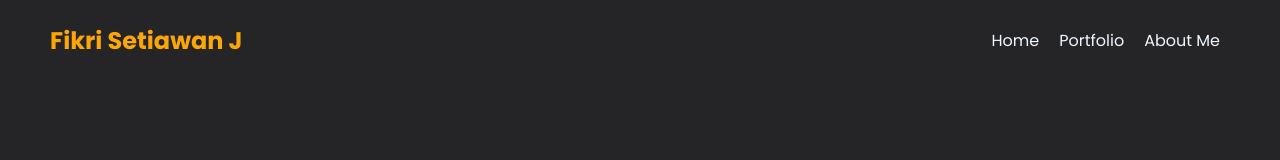
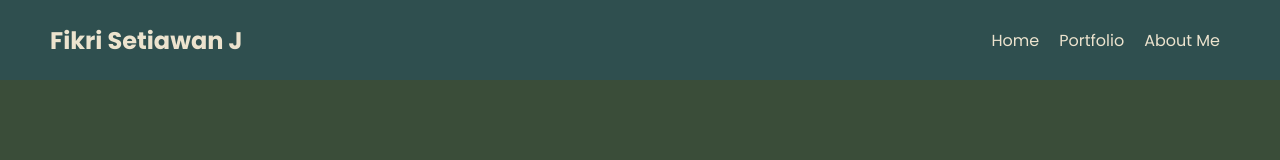
Before and after one commit to fikrysetiaone/learn_web, a plain HTML site: page index.html in a window 1280 px wide. Drawn offline with Linux system fonts and the light colour scheme.

Commit message:
prettying :)

```diff
--- a/index.html
+++ b/index.html
@@ -3,7 +3,7 @@
 <head>
     <meta charset="UTF-8">
     <meta name="viewport" content="width=device-width, initial-scale=1.0">
-    <title>My Web</title>
+    <title>My Website</title>
     <link rel="stylesheet" href="style.css">
 </head>
 <body>
--- a/style.css
+++ b/style.css
@@ -7,7 +7,7 @@
 }
 
 body{
-    background-color: rgb(37, 37, 39);
+    background-color: #3A4D39;
 }
 
 .navbar{
@@ -16,6 +16,7 @@ body{
     justify-content: space-between;
     height: 80px;
     padding: 0 50px;
+    background-color: darkslategrey;
 }
 
 .navbar ul{
@@ -23,7 +24,7 @@ body{
 }
 
 .navbar h2{
-    color: rgb(255, 166, 0);
+    color: #ECE3CE;
 }
 
 .navbar ul li{
@@ -33,6 +34,6 @@ body{
 
 .navbar ul li a{
     text-decoration: none;
-    color: aliceblue;
+    color: #ECE3CE;
     font-size: 16px;
 }
```
